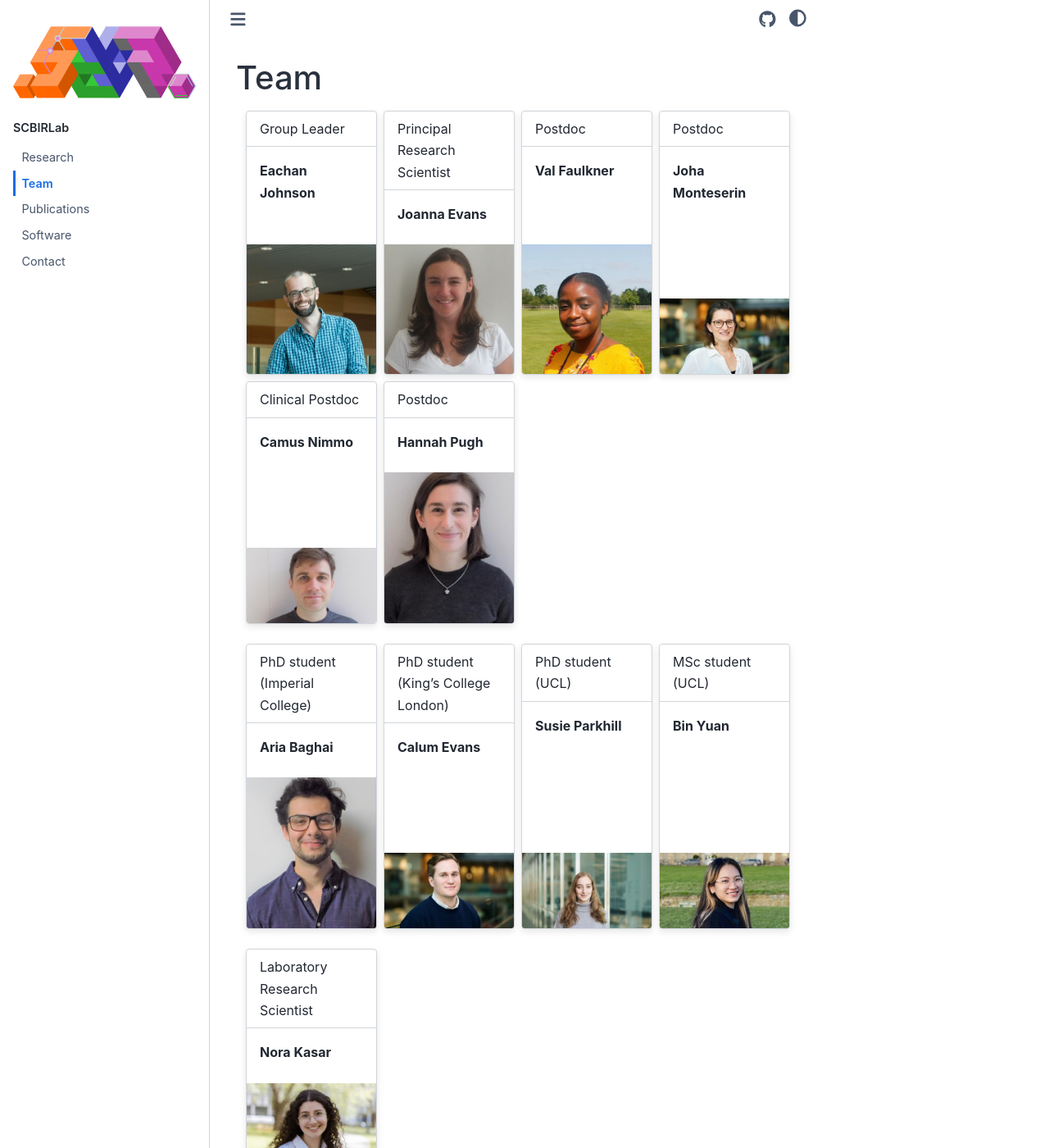
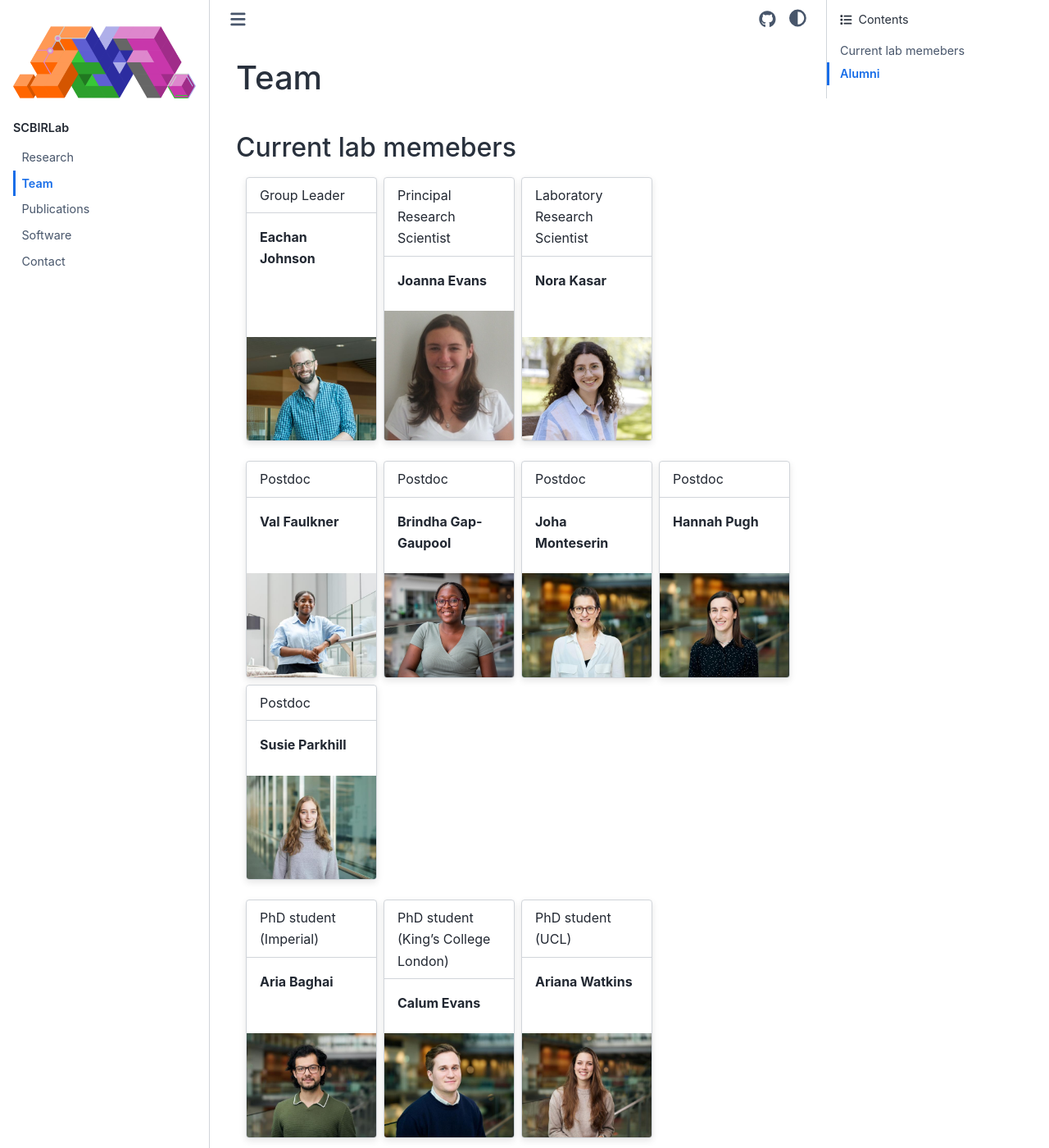
Before and after one commit to scbirlab/scbirlab.github.io, a Sphinx documentation site: the page built from source/team.md, in a window 1280 px wide and 1400 px high. Shown: the whole window at 82% size. Built offline with Sphinx 7.4.7 and the Sphinx Book theme 1.1.4, drawn with Linux system fonts in a browser that asks for light colours; some of the changed text lies outside the part shown.

Commit message:
Update team

```diff
--- a/source/team.md
+++ b/source/team.md
@@ -5,6 +5,8 @@
 (team)=
 
 # Team
+
+## Current lab memebers
 
 ::::{grid} 1 2 3 4
 :gutter: 2
@@ -21,29 +23,47 @@
 ^^^
 :::
 
+:::{grid-item-card} Nora Kasar
+:img-bottom: _static/team/nora-kasar.jpg
+Laboratory Research Scientist
+^^^
+:::
+
+::::
+
+::::{grid} 1 2 3 4
+:gutter: 2
+
 :::{grid-item-card} Val Faulkner
-:img-bottom: _static/team/val-faulkner.jpg
+:img-bottom: _static/team/valwynne-faulkner.jpg
+Postdoc
+^^^
+:::
+
+:::{grid-item-card} Brindha Gap-Gaupool
+:img-bottom: _static/team/brindha-gapgaupool.jpg
 Postdoc
 ^^^
 :::
 
 :::{grid-item-card} Joha Monteserin
-:img-bottom: _static/team/joha-monteserin.jpg
+:img-bottom: _static/team/johana-monteserin.jpg
 Postdoc
 ^^^
 :::
 
-:::{grid-item-card} Camus Nimmo
-:img-bottom: _static/team/camus-nimmo.jpeg
-Clinical Postdoc
+:::{grid-item-card} Hannah Pugh
+:img-bottom: _static/team/hannah-pugh.jpg
+Postdoc
 ^^^
 :::
 
-:::{grid-item-card} Hannah Pugh
-:img-bottom: _static/team/hannah-pugh.jpeg
+:::{grid-item-card} Susie Parkhill
+:img-bottom: _static/team/susannah-parkhill.jpg
 Postdoc
 ^^^
 :::
+
 ::::
 
 ::::{grid}  1 2 3 4
@@ -51,7 +71,7 @@
 
 :::{grid-item-card} Aria Baghai
 :img-bottom: _static/team/aria-baghai.jpg
-PhD student (Imperial College)
+PhD student (Imperial)
 ^^^
 :::
 
@@ -61,9 +81,22 @@
 ^^^
 :::
 
-:::{grid-item-card} Susie Parkhill
-:img-bottom: _static/team/susie-parkhill.jpg
+:::{grid-item-card} Ariana Watkins
+:img-bottom: _static/team/ariana-watkins.jpg
 PhD student (UCL)
+^^^
+:::
+
+::::
+
+## Alumni
+
+::::{grid}  1 2 3 4
+:gutter: 2
+
+:::{grid-item-card} Camus Nimmo
+:img-bottom: _static/team/camus-nimmo.jpg
+Clinical Postdoc
 ^^^
 :::
 
@@ -72,14 +105,5 @@
 MSc student (UCL)
 ^^^
 :::
+
 ::::
-
-::::{grid}  1 2 3 4
-:gutter: 2
-
-:::{grid-item-card} Nora Kasar
-:img-bottom: _static/team/nora-kasar.jpg
-Laboratory Research Scientist
-^^^
-:::
-::::
```
Also changed, not shown: source/_static/team/aria-baghai.jpg, source/_static/team/ariana-watkins.jpg (added), source/_static/team/brindha-gapgaupool.jpg (added), source/_static/team/calum-evans.jpg, source/_static/team/camus-nimmo.jpeg (deleted), source/_static/team/camus-nimmo.jpg (added), source/_static/team/eachan-johnson.jpg, source/_static/team/hannah-pugh.jpeg (deleted), source/_static/team/hannah-pugh.jpg (added), source/_static/team/joha-monteserin.jpg (deleted), source/_static/team/johana-monteserin.jpg (added), source/_static/team/nora-kasar.jpg, source/_static/team/susannah-parkhill.jpg (added), source/_static/team/susie-parkhill.jpg (deleted), 2 more files.
